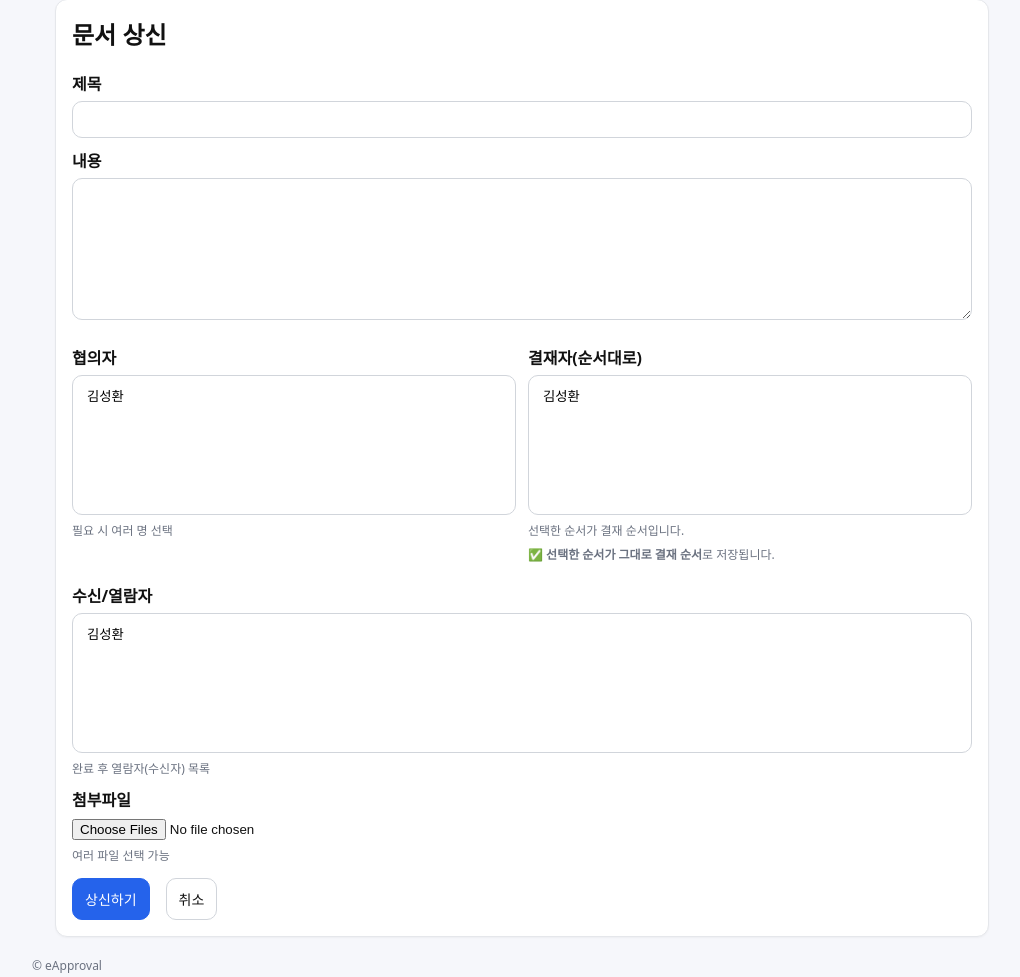
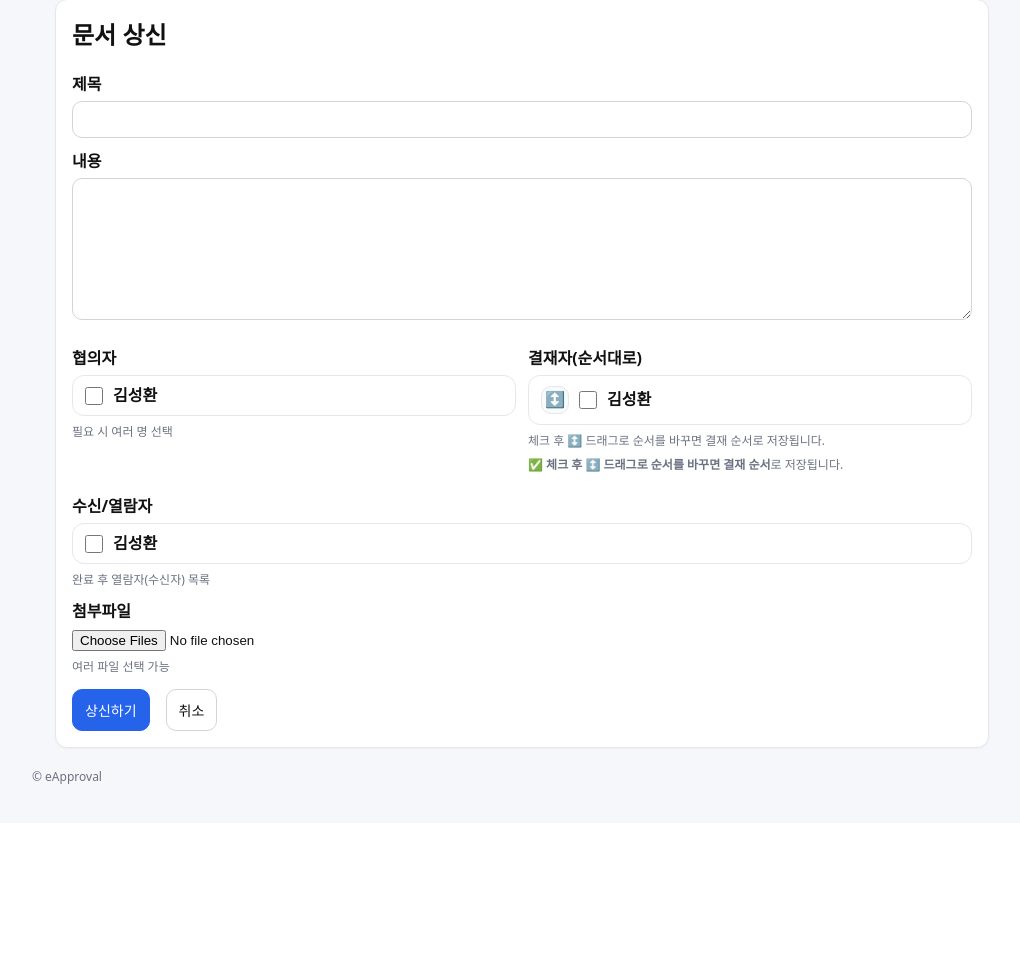
Before and after one commit to kim130727/eapproval, a Django app: page /approvals/new/ in a window 1280 px wide. Shown: the part 125-1102 px from the top of the page, without its empty margins (118-1138 px from the left). After the commit the page ends 909 px from the top, so only its background shows below. Run offline with Django 5.2, Linux system fonts and the light colour scheme; a user stored in the database is signed in; data comes from the database, SQL or seed files in the repository.

Commit message:
결재자 협의자 수신자 체크박스로 전환

```diff
--- a/approvals/forms.py
+++ b/approvals/forms.py
@@ -47,22 +47,24 @@ class MultipleFileField(forms.FileField):
 class DocumentForm(forms.ModelForm):
     consultants = forms.ModelMultipleChoiceField(
         queryset=User.objects.none(),
-        required=False,
-        widget=forms.SelectMultiple,
+        required=True,
+        widget=forms.CheckboxSelectMultiple,
         label="협의자(여러 명 가능)",
+        help_text="체크 후 ↕️ 드래그로 순서를 바꾸면 결재 순서로 저장됩니다.",
     )
     approvers = forms.ModelMultipleChoiceField(
         queryset=User.objects.none(),
         required=True,
-        widget=forms.SelectMultiple,
-        label="결재자(순서대로 선택)",
-        help_text="선택한 순서가 결재 순서입니다.",
+        widget=forms.CheckboxSelectMultiple,
+        label="결재자(드래그로 순서 변경 가능)",
+        help_text="체크 후 ↕️ 드래그로 순서를 바꾸면 결재 순서로 저장됩니다.",
     )
     receivers = forms.ModelMultipleChoiceField(
         queryset=User.objects.none(),
-        required=False,
-        widget=forms.SelectMultiple,
+        required=True,
+        widget=forms.CheckboxSelectMultiple,
         label="수신/열람자(여러 명 가능)",
+        help_text="체크 후 ↕️ 드래그로 순서를 바꾸면 결재 순서로 저장됩니다.",
     )
 
     # ✅ 선택 순서 저장용(프론트 JS가 콤마로 넣어줌)
--- a/templates/approvals/doc_create.html
+++ b/templates/approvals/doc_create.html
@@ -29,17 +29,24 @@
       <div class="grid" style="grid-template-columns: 1fr 1fr; gap: 12px;">
         <div class="field">
           <label for="{{ form.consultants.id_for_label }}">협의자</label>
+          <div class="pickbox" id="consultantsBox">
             {{ form.consultants }}
+          </div>
           <div class="help">필요 시 여러 명 선택</div>
           {% if form.consultants.errors %}<div class="help" style="color:#dc2626;">{{ form.consultants.errors }}</div>{% endif %}
         </div>
 
         <div class="field">
           <label for="{{ form.approvers.id_for_label }}">결재자(순서대로)</label>
+
+          <!-- ✅ 드래그 가능 리스트 래퍼 -->
+          <div class="pickbox" id="approversBox" data-sortable="approvers">
             {{ form.approvers }}
+          </div>
+
           <div class="help">{{ form.approvers.help_text }}</div>
           <div class="help" style="margin-top:6px;">
-            ✅ <strong>선택한 순서가 그대로 결재 순서</strong>로 저장됩니다.
+            ✅ <strong>체크 후 ↕️ 드래그로 순서를 바꾸면 결재 순서</strong>로 저장됩니다.
           </div>
           {% if form.approvers.errors %}<div class="help" style="color:#dc2626;">{{ form.approvers.errors }}</div>{% endif %}
 
@@ -50,7 +57,9 @@
 
       <div class="field">
         <label for="{{ form.receivers.id_for_label }}">수신/열람자</label>
+        <div class="pickbox" id="receiversBox">
           {{ form.receivers }}
+        </div>
         <div class="help">완료 후 열람자(수신자) 목록</div>
         {% if form.receivers.errors %}<div class="help" style="color:#dc2626;">{{ form.receivers.errors }}</div>{% endif %}
       </div>
@@ -69,140 +78,222 @@
     </form>
   </div>
 
+  <style>
+    /* ===== 공통: 박스/주변 텍스트 드래그 선택 방지 ===== */
+    .pickbox, .pickbox *{
+      user-select: none;
+      -webkit-user-select: none;
+    }
+
+    /* CheckboxSelectMultiple 기본 ul/li 공통 스타일 */
+    .pickbox ul{
+      list-style:none;
+      margin:0;
+      padding:0;
+      display:grid;
+      grid-template-columns: repeat(2, minmax(0, 1fr));
+      gap:8px 12px;
+    }
+    @media (max-width: 860px){
+      .pickbox ul{ grid-template-columns: 1fr; }
+    }
+    .pickbox li{ margin:0; }
+
+    .pickbox label{
+      display:flex;
+      align-items:center;
+      gap:10px;
+      padding:10px 12px;
+      border:1px solid #e5e7eb;
+      border-radius:12px;
+      background:#fff;
+      cursor:pointer;
+      line-height:1.2;
+    }
+
+    .pickbox input[type="checkbox"]{
+      width:18px;
+      height:18px;
+      margin:0;
+      flex:0 0 auto;
+    }
+
+    .pickbox label.is-checked{
+      border-color:#2563eb;
+      background:#eff6ff;
+    }
+
+    /* ===== 결재자(approvers)만: 드래그 UX를 위해 1열 리스트 + 핸들 ===== */
+    #approversBox ul{
+      display:flex;
+      flex-direction:column;
+      gap:8px;
+    }
+
+    #approversBox label{
+      cursor:grab; /* 카드 자체 드래그 */
+    }
+
+    /* 핸들(↕️) 표시 */
+    #approversBox label::before{
+      content:"↕️";
+      display:inline-flex;
+      align-items:center;
+      justify-content:center;
+      width:26px;
+      height:26px;
+      border:1px solid #e5e7eb;
+      border-radius:10px;
+      background:#f9fafb;
+      flex:0 0 auto;
+    }
+
+    #approversBox li.dragging label{
+      opacity:0.6;
+      cursor:grabbing;
+    }
+
+    #approversBox li.drag-over{
+      outline:2px dashed rgba(37,99,235,0.35);
+      outline-offset:2px;
+      border-radius:12px;
+    }
+  </style>
+
   <script>
   document.addEventListener("DOMContentLoaded", function () {
 
-    // ===== 공통 유틸 =====
-    function getOptionFromPointer(sel, e) {
-      // 1) option이 target으로 잡히는 경우
-      if (e.target && typeof e.target.closest === "function") {
-        const opt = e.target.closest("option");
-        if (opt && opt.parentElement === sel) return opt;
+    function syncCheckedClass(box) {
+      box.querySelectorAll('input[type="checkbox"]').forEach(cb => {
+        const label = cb.closest("label");
+        if (!label) return;
+        label.classList.toggle("is-checked", cb.checked);
+      });
     }
 
-      // 2) 일부 환경 fallback: 좌표 기반 index 추정
-      const rect = sel.getBoundingClientRect();
-      const y = e.clientY - rect.top;
-
-      // 대략적인 줄 높이 (브라우저별 차이 있지만 토글 용도로 충분)
-      const approxLineHeight = 20;
-      const idx = Math.floor(y / approxLineHeight);
-
-      if (idx >= 0 && idx < sel.options.length) return sel.options[idx];
-      return null;
+    // ✅ 카드/라벨 드래그 시 파랗게 텍스트 선택되는 현상 방지
+    function preventTextSelection(box) {
+      box.addEventListener("mousedown", (e) => {
+        const label = e.target.closest("label");
+        if (!label) return;
+        if (e.target && e.target.tagName === "INPUT") return; // 체크박스 클릭은 허용
+        e.preventDefault();
+      });
     }
 
-    // ===== 순서 저장 로직(결재자 전용) =====
-    function setupApproverOrder(selectId, hiddenId) {
-      const sel = document.getElementById(selectId);
-      const hidden = document.getElementById(hiddenId);
-      if (!sel || !hidden) return;
-      if (!sel.multiple) return;
-
-      // 클릭(토글) 순서대로 id 문자열을 저장
-      // 예: ["12","5","9"]
-      let order = [];
-
-      // ✅ 초기 로딩 시(수정폼/에러 리렌더 등) 이미 선택된 것 반영
-      // 기본 선택은 DOM 순서이므로, 초기에는 그 순서를 그대로 시작점으로 둡니다.
-      (function initFromSelected() {
-        const selected = Array.from(sel.options)
-          .filter(o => o.selected)
-          .map(o => String(o.value));
-        order = selected.slice();
-        hidden.value = order.join(",");
-      })();
-
-      function syncHidden() {
-        hidden.value = order.join(",");
+    // ✅ 현재 DOM 순서(위→아래) 기준으로 체크된 id만 뽑기
+    function getCheckedIdsInDomOrder(box) {
+      const ids = [];
+      const items = box.querySelectorAll("li");
+      items.forEach(li => {
+        const cb = li.querySelector('input[type="checkbox"]');
+        if (cb && cb.checked) ids.push(String(cb.value));
+      });
+      return ids;
     }
 
-      function addToOrder(id) {
-        // 중복 제거 후 뒤에 붙여 "선택한 순서" 유지
-        order = order.filter(x => x !== id);
-        order.push(id);
+    function setupSimpleBox(boxId) {
+      const box = document.getElementById(boxId);
+      if (!box) return;
+      preventTextSelection(box);
+      syncCheckedClass(box);
+      box.addEventListener("change", () => syncCheckedClass(box));
     }
 
-      function removeFromOrder(id) {
-        order = order.filter(x => x !== id);
+    function setupApproversDragSort(approversBoxId, hiddenId) {
+      const box = document.getElementById(approversBoxId);
+      const hidden = document.getElementById(hiddenId);
+      if (!box || !hidden) return;
+
+      const ul = box.querySelector("ul");
+      if (!ul) return;
+
+      preventTextSelection(box);
+      syncCheckedClass(box);
+
+      // ✅ 초기 hidden 값: 체크된 항목을 현재 DOM 순서대로
+      hidden.value = getCheckedIdsInDomOrder(box).join(",");
+
+      // ✅ 체크 변경 시: DOM 순서 기준으로 다시 저장
+      box.addEventListener("change", function (e) {
+        const cb = e.target;
+        if (!cb || cb.type !== "checkbox") return;
+        syncCheckedClass(box);
+        hidden.value = getCheckedIdsInDomOrder(box).join(",");
+      });
+
+      // ====== Drag & Drop (HTML5 Drag API) ======
+      let draggingLi = null;
+
+      function wireDraggable() {
+        ul.querySelectorAll("li").forEach(li => {
+          li.setAttribute("draggable", "true");
+
+          li.addEventListener("dragstart", (e) => {
+            draggingLi = li;
+            li.classList.add("dragging");
+            e.dataTransfer.setData("text/plain", "drag"); // Firefox 호환
+            e.dataTransfer.effectAllowed = "move";
+          });
+
+          li.addEventListener("dragend", () => {
+            li.classList.remove("dragging");
+            ul.querySelectorAll("li").forEach(x => x.classList.remove("drag-over"));
+            draggingLi = null;
+
+            // ✅ 드래그 종료 후: 체크된 항목 순서를 DOM 기준으로 저장
+            hidden.value = getCheckedIdsInDomOrder(box).join(",");
+          });
+
+          li.addEventListener("dragover", (e) => {
+            e.preventDefault();
+            if (!draggingLi || draggingLi === li) return;
+
+            li.classList.add("drag-over");
+
+            const rect = li.getBoundingClientRect();
+            const offset = e.clientY - rect.top;
+            const shouldInsertBefore = offset < rect.height / 2;
+
+            if (shouldInsertBefore) {
+              if (li.previousElementSibling !== draggingLi) {
+                ul.insertBefore(draggingLi, li);
+              }
+            } else {
+              if (li.nextElementSibling !== draggingLi) {
+                ul.insertBefore(draggingLi, li.nextElementSibling);
+              }
+            }
+          });
+
+          li.addEventListener("dragleave", () => {
+            li.classList.remove("drag-over");
+          });
+
+          li.addEventListener("drop", (e) => {
+            e.preventDefault();
+            li.classList.remove("drag-over");
+          });
+        });
       }
 
-      // ✅ pointerdown에서 기본 다중선택 동작을 막고 토글 UX 제공
-      sel.addEventListener("pointerdown", function (e) {
-        const opt = getOptionFromPointer(sel, e);
-        if (!opt) return;
+      wireDraggable();
 
-        e.preventDefault();
-
-        const id = String(opt.value);
-        const willSelect = !opt.selected;
-
-        opt.selected = willSelect;
-
-        if (willSelect) {
-          addToOrder(id);
-        } else {
-          removeFromOrder(id);
-        }
-
-        syncHidden();
-
-        // Django 폼 바인딩/검증용 change 이벤트
-        sel.dispatchEvent(new Event("change", { bubbles: true }));
-      });
-
-      // ✅ 키보드/기타 입력으로 선택이 변할 수 있으니 change에서도 안전하게 보정
-      sel.addEventListener("change", function () {
-        const selectedIds = new Set(
-          Array.from(sel.options).filter(o => o.selected).map(o => String(o.value))
-        );
-
-        // order에서 선택 해제된 것은 제거
-        order = order.filter(id => selectedIds.has(id));
-
-        // 새로 선택된 것이 있는데 order에 없으면 DOM 순서대로 뒤에 붙임(안전 fallback)
-        const newlySelected = Array.from(selectedIds).filter(id => !order.includes(id));
-        for (const id of newlySelected) order.push(id);
-
-        syncHidden();
-      });
-
-      // ✅ 제출 직전에도 한번 동기화 (혹시모를 상황 대비)
-      const form = sel.closest("form");
+      // ✅ 제출 직전 최종 동기화
+      const form = box.closest("form");
       if (form) {
         form.addEventListener("submit", function () {
-          // 최종 검증: 현재 선택된 것만 남기기
-          const selectedIds = new Set(
-            Array.from(sel.options).filter(o => o.selected).map(o => String(o.value))
-          );
-          order = order.filter(id => selectedIds.has(id));
-          hidden.value = order.join(",");
+          hidden.value = getCheckedIdsInDomOrder(box).join(",");
         });
       }
     }
 
-    // ===== 토글만 적용(협의자/수신자) =====
-    function enableToggle(selectId) {
-      const sel = document.getElementById(selectId);
-      if (!sel) return;
-      if (!sel.multiple) return;
+    // ✅ 협의자/수신자: 체크 강조만
+    setupSimpleBox("consultantsBox");
+    setupSimpleBox("receiversBox");
 
-      sel.addEventListener("pointerdown", function (e) {
-        const opt = getOptionFromPointer(sel, e);
-        if (!opt) return;
-
-        e.preventDefault();
-        opt.selected = !opt.selected;
-        sel.dispatchEvent(new Event("change", { bubbles: true }));
-      });
-    }
-
-    // Django 기본 id 규칙: id_필드명 / hidden은 id_approvers_order
-    enableToggle("id_consultants");
-    enableToggle("id_receivers");
-
-    // ✅ 결재자: 토글 + 순서 저장
-    setupApproverOrder("id_approvers", "id_approvers_order");
+    // ✅ 결재자: 드래그 정렬 + hidden 저장
+    setupApproversDragSort("approversBox", "id_approvers_order");
   });
   </script>
 {% endblock %}
```
Lines whose indentation alone changed are shown as unchanged.
